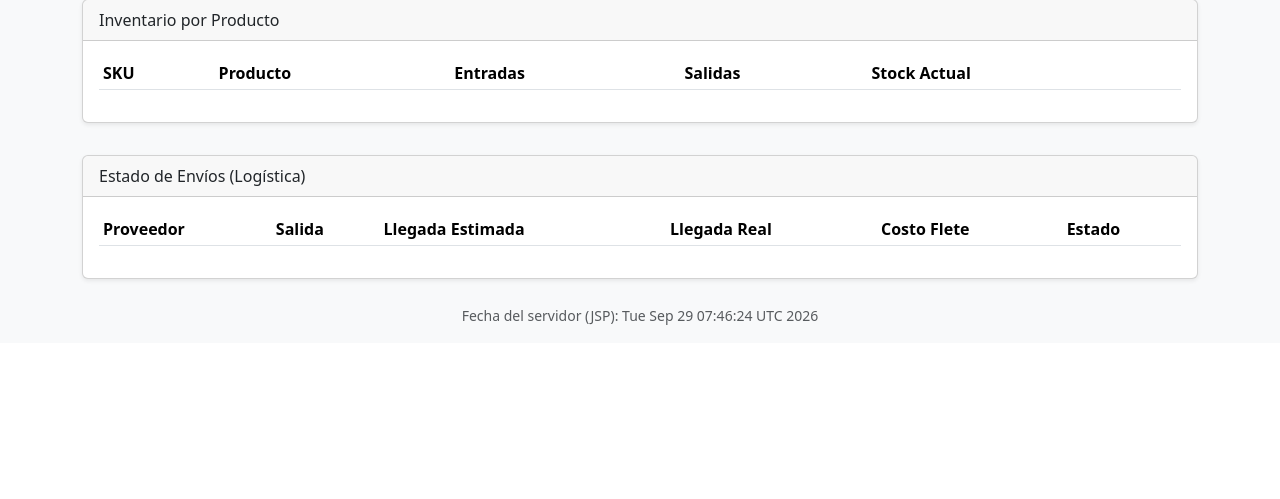
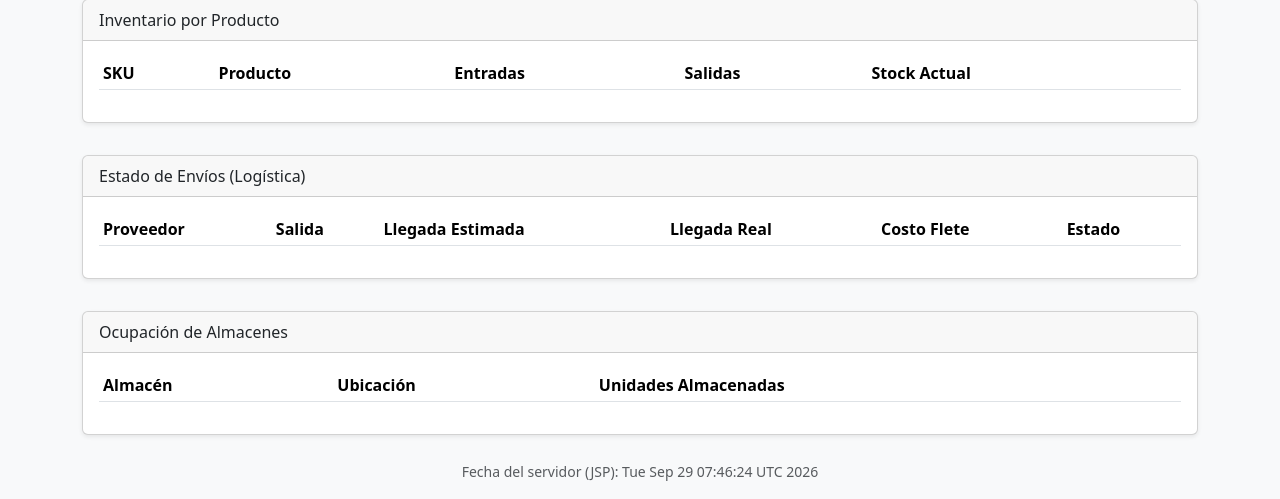
Before and after one commit to Jhatdzarhy/G19X-TESOEM-PJPG-877-ACADEMIC, a Java web app: page / in a window 1280 px wide. Shown: the part 494-993 px from the top of the page. Before the commit the page ends 819 px from the top, so only its background shows below. Run offline with Tomcat 11, a stand-in JSP engine, Linux system fonts and the light colour scheme; lists and menus that the app fills with data are empty.

Commit message:
feat(dashboard): agregar modulo de Almacenes - 5 modulos del PDR cubiertos, con cache-busting en dashboard.js

```diff
--- a/frontend/webapp/index.jsp
+++ b/frontend/webapp/index.jsp
@@ -110,6 +110,26 @@
             </div>
         </div>
 
+        <div class="row g-3 mt-3">
+            <div class="col-12">
+                <div class="card shadow-sm">
+                    <div class="card-header">Ocupación de Almacenes</div>
+                    <div class="card-body">
+                        <table class="table table-sm" id="tabla-almacenes">
+                            <thead>
+                                <tr>
+                                    <th>Almacén</th>
+                                    <th>Ubicación</th>
+                                    <th>Unidades Almacenadas</th>
+                                </tr>
+                            </thead>
+                            <tbody></tbody>
+                        </table>
+                    </div>
+                </div>
+            </div>
+        </div>
+
         <p class="text-center text-muted mt-4">
             <small>Fecha del servidor (JSP): <%= new java.util.Date() %></small>
         </p>
@@ -118,6 +138,6 @@
 
     <script src="https://cdn.jsdelivr.net/npm/bootstrap@5.3.8/dist/js/bootstrap.bundle.min.js"></script>
     <script src="https://cdn.jsdelivr.net/npm/chart.js@4"></script>
-    <script src="js/dashboard.js"></script>
+    <script src="js/dashboard.js?v=<%= System.currentTimeMillis() %>"></script>
 </body>
 </html>
--- a/frontend/webapp/js/dashboard.js
+++ b/frontend/webapp/js/dashboard.js
@@ -85,10 +85,25 @@ async function cargarEnvios() {
     });
 }
 
+async function cargarAlmacenes() {
+    const res = await fetch(`${API_BASE}/kpis/almacenes`);
+    const data = await res.json();
+    const almacenes = data.almacenes;
+
+    const tbody = document.querySelector("#tabla-almacenes tbody");
+    tbody.innerHTML = "";
+    almacenes.forEach(a => {
+        const fila = document.createElement("tr");
+        fila.innerHTML = `<td>${a.nombre}</td><td>${a.ubicacion}</td><td>${a.unidades_almacenadas}</td>`;
+        tbody.appendChild(fila);
+    });
+}
+
 document.addEventListener("DOMContentLoaded", () => {
     cargarOTIF();
     cargarLeadTime();
     cargarProveedores();
     cargarInventario();
     cargarEnvios();
+    cargarAlmacenes();
 });
```
Also changed, not shown: 1 other file.
